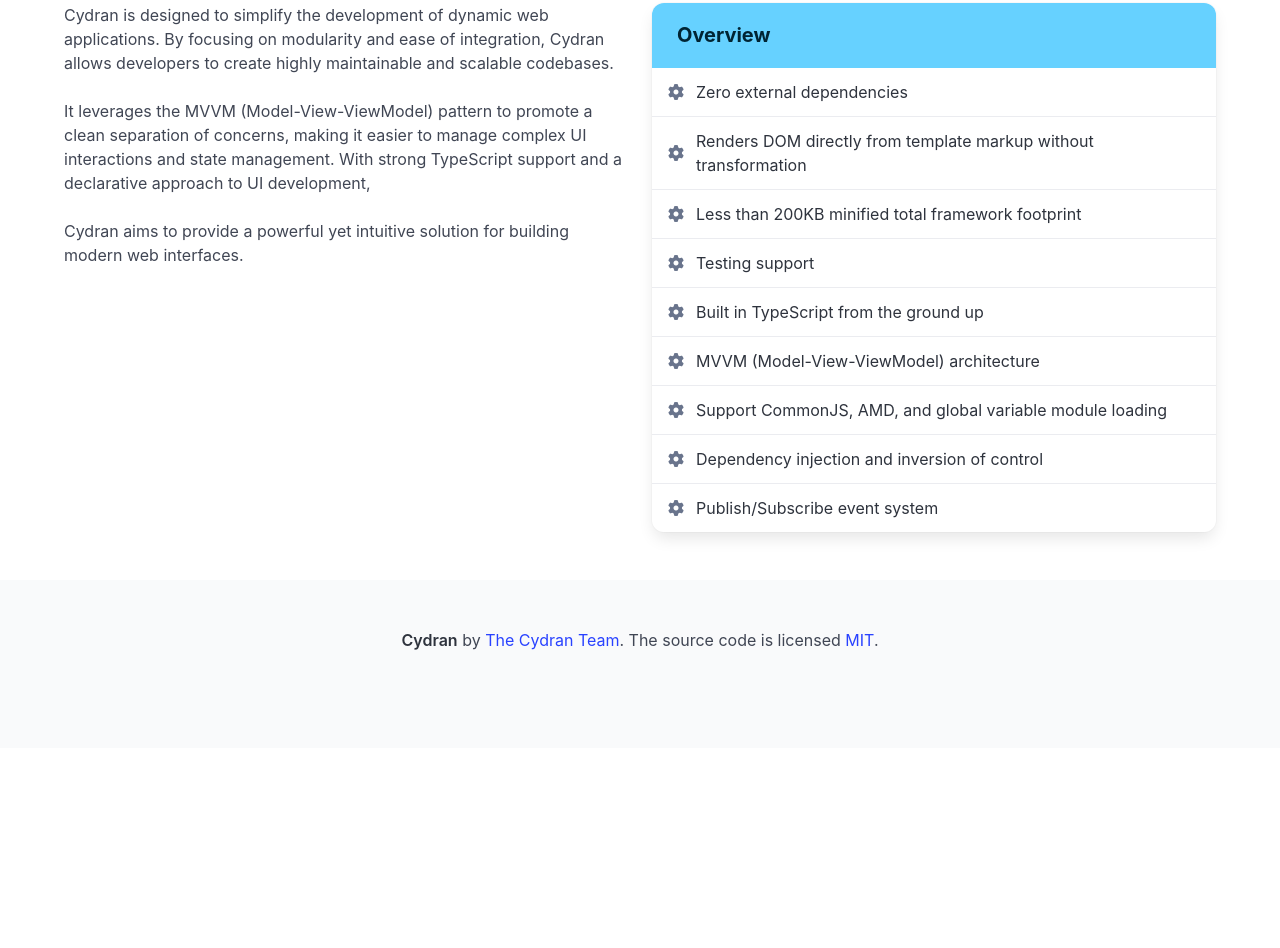
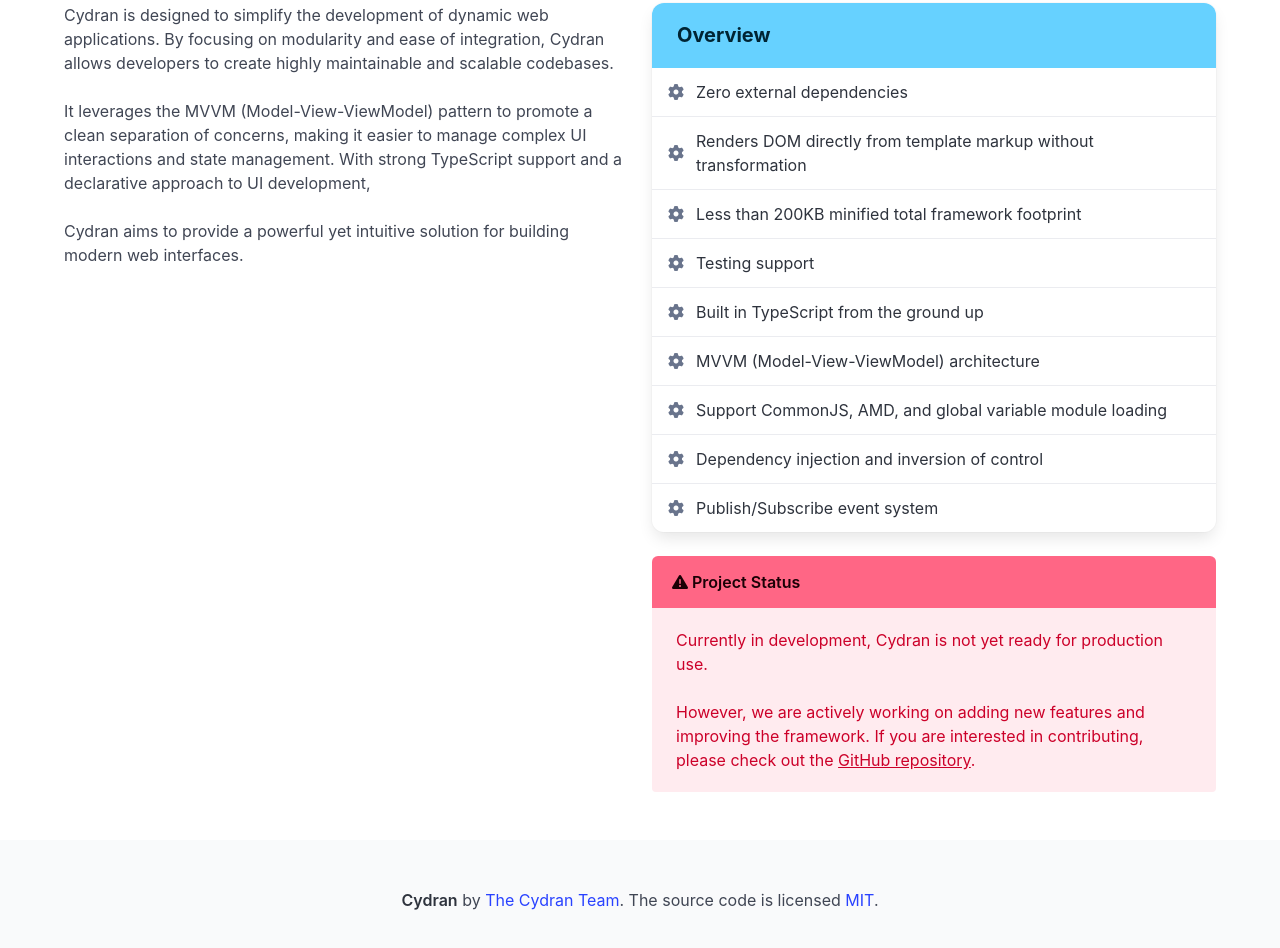
Before and after one commit to cydran/cydran.io-site, a plain HTML site: page index.html in a window 1280 px wide. Shown: the part 204-1152 px from the top of the page. Before the commit the page ends 952 px from the top, so only its background shows below. Drawn offline with nearby package versions, Linux system fonts and the light colour scheme.

Commit message:
Added project status warning

```diff
--- a/index.html
+++ b/index.html
@@ -142,6 +142,23 @@
 								Publish/Subscribe event system
 							</p>
 						</article>
+
+						<article class="message is-danger">
+							<div class="message-header">
+								<p><i class="fa-solid fa-warning"></i> Project Status</p>
+							</div>
+							<div class="message-body">
+								<p class="block">
+									Currently in development, Cydran is not yet ready for production use.
+								</p>
+								<p class="block">
+									However, we are actively working on adding new features and improving the framework. If you are
+									interested in contributing, please check out the
+									<a href="https://github.com/cydran/cydran" target="_blank">GitHub repository</a>.
+								</p>
+							</div>
+						</article>
+
 					</div>
 
 				</div>
```
